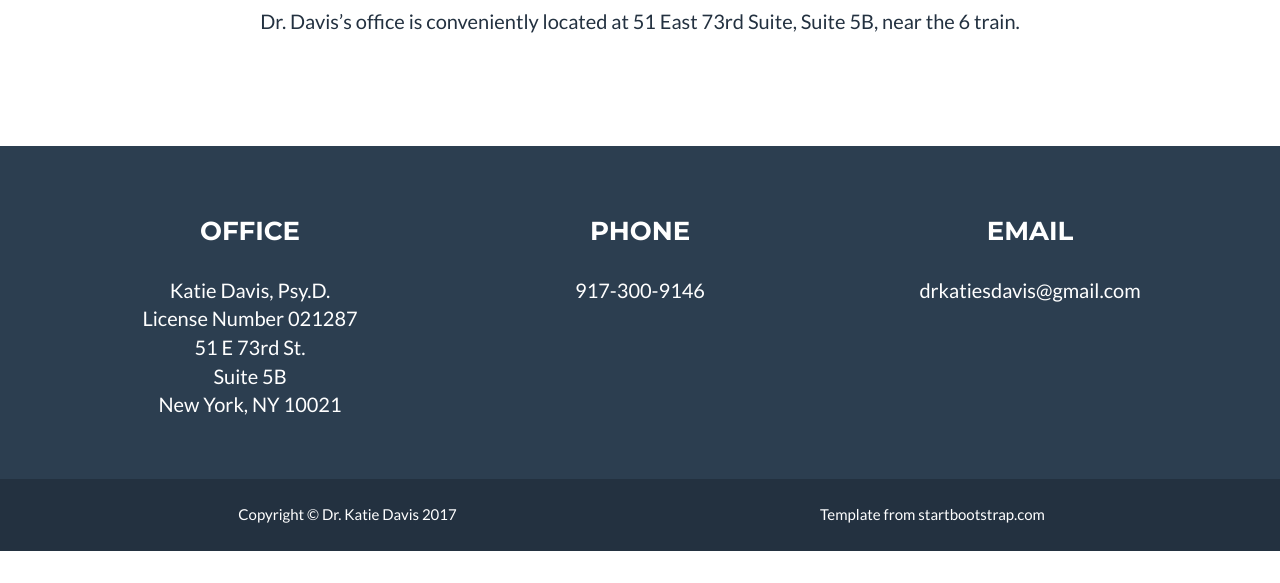
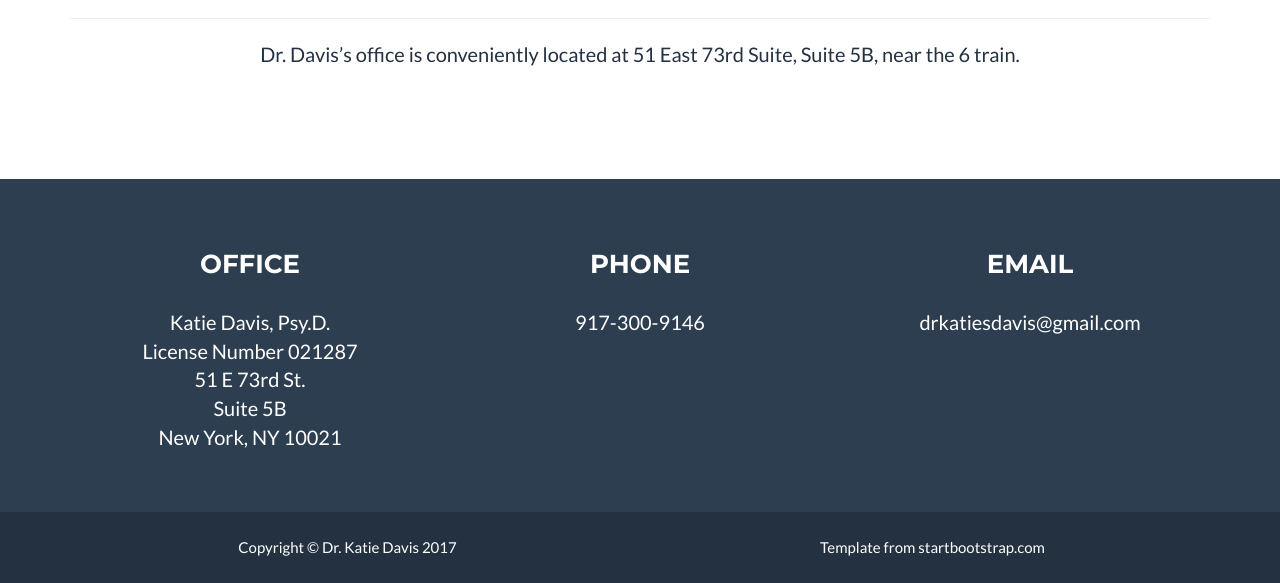
Before and after one commit to ksdavis/ksdavis.github.io, a plain HTML site: page index.html in a window 1280 px wide. Shown: the part 3882-4465 px from the top of the page. Before the commit the page ends 4433 px from the top, so only its background shows below. Drawn offline with nearby package versions, Linux system fonts and the light colour scheme; some packages are replaced by stand-ins of ours.

Commit message:
Update index.html

```diff
--- a/index.html
+++ b/index.html
@@ -349,7 +349,7 @@ obtaining reimbursements during the initial consultation.</p>
     async defer></script>
                 </div>
                 <div class="col-lg-12 text-center">
-                    <p></p>
+                    <hr>
                     <p>Dr. Davis’s office is conveniently located at 51 East 73rd Suite, Suite 5B,
                         near the 6 train.</p>
                     <p></p>
```
